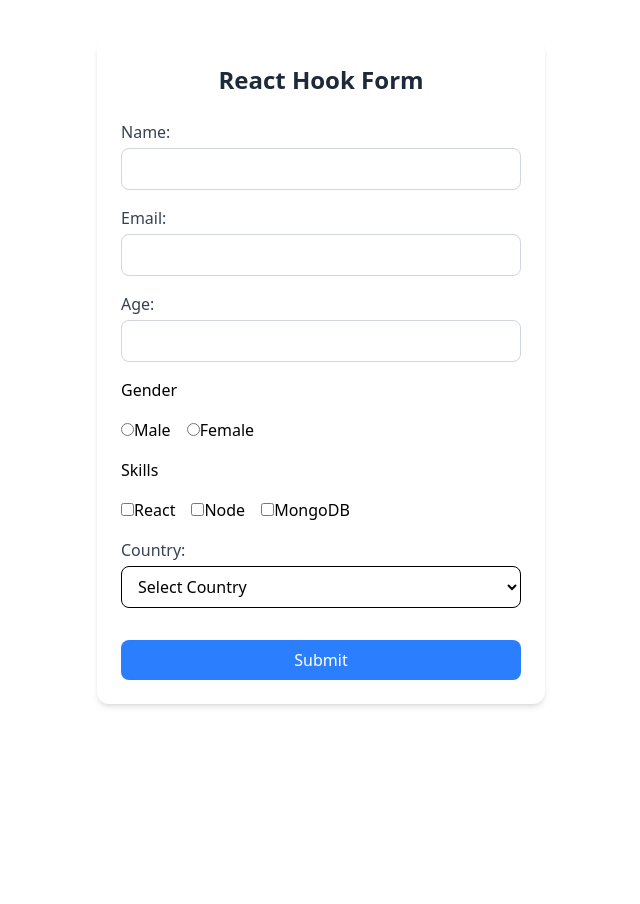
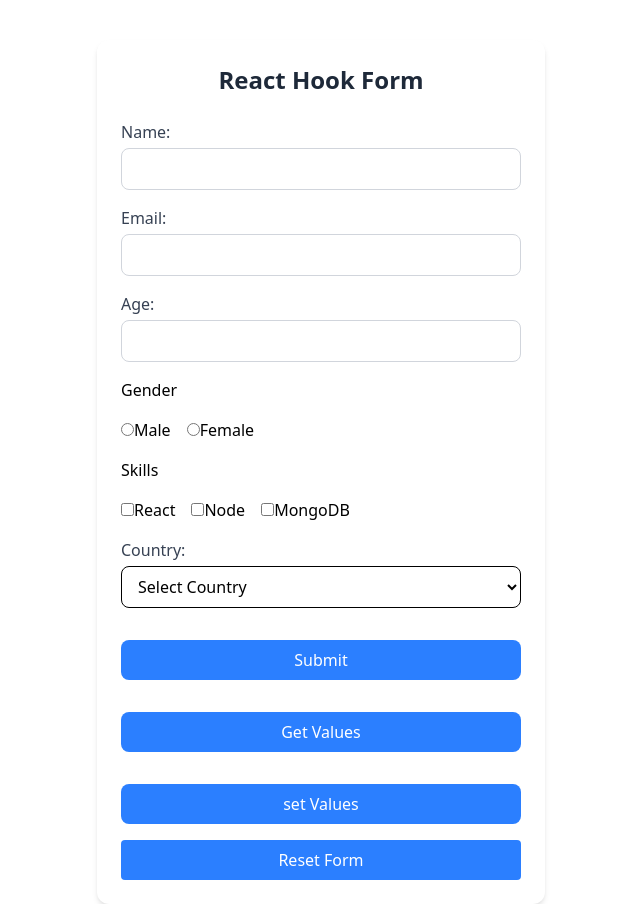
Before and after one commit to iahmadiqbal/react-hook-form-pro, a React (Vite) app: page / in a window 1280 px wide. Shown: the whole page, without its empty margins (319-959 px from the left). Before the commit the page ends 800 px from the top, so only its background shows below. Built offline with nearby package versions, Linux system fonts and the light colour scheme.

Commit message:
advance method completed

```diff
--- a/src/components/ReactHookForm.jsx
+++ b/src/components/ReactHookForm.jsx
@@ -6,19 +6,40 @@ const ReactHookForm = () => {
     register,
     handleSubmit,
     formState: { errors },
-    watch,
+    // watch,
+    getValues,
+    setValue,
+    reset,
   } = useForm();
 
   const onSubmit = (data) => {
     console.log(data);
+    reset();
+  };
+
+  // to get values function
+  const GetFormValues = () => {
+    const values = getValues();
+    console.log(values);
+  };
+
+  // to show the errors in the form
+
+  const onError = (errors) => {
+    console.log("Error:", errors);
+  };
+  //  to set the value in the form
+
+  const SetValues = () => {
+    setValue("name", "Testing");
   };
 
   // const watchName = watch(["name", "email", "age"]);
-  const WatchName = watch();
+  // const WatchName = watch();
 
-  useEffect(() => {
-    console.log(WatchName);
-  }, [WatchName]);
+  // useEffect(() => {
+  //   console.log(WatchName);
+  // }, [WatchName]);
   return (
     <>
       {/* <p className="text-red-500">{JSON.stringify(WatchName)}</p> */}
@@ -27,7 +48,10 @@ const ReactHookForm = () => {
           React Hook Form
         </h1>
 
-        <form className="flex flex-col gap-4" onSubmit={handleSubmit(onSubmit)}>
+        <form
+          className="flex flex-col gap-4"
+          onSubmit={handleSubmit(onSubmit, onError)}
+        >
           {/* NAME */}
           <div className="flex flex-col">
             <label htmlFor="name" className="mb-1 font-medium text-gray-700">
@@ -177,6 +201,29 @@ const ReactHookForm = () => {
           >
             Submit
           </button>
+
+          <button
+            onClick={GetFormValues}
+            type="button"
+            className="mt-4 bg-blue-500 text-white py-2 px-4 rounded-lg hover:bg-blue-600 transition-colors"
+          >
+            Get Values
+          </button>
+
+          <button
+            onClick={SetValues}
+            type="button"
+            className="mt-4 bg-blue-500 text-white py-2 px-4 rounded-lg hover:bg-blue-600 transition-colors"
+          >
+            set Values
+          </button>
+          <button
+            type="button"
+            onClick={() => reset()}
+            className="bg-blue-500 text-white p-2 rounded"
+          >
+            Reset Form
+          </button>
         </form>
       </div>
     </>
```
